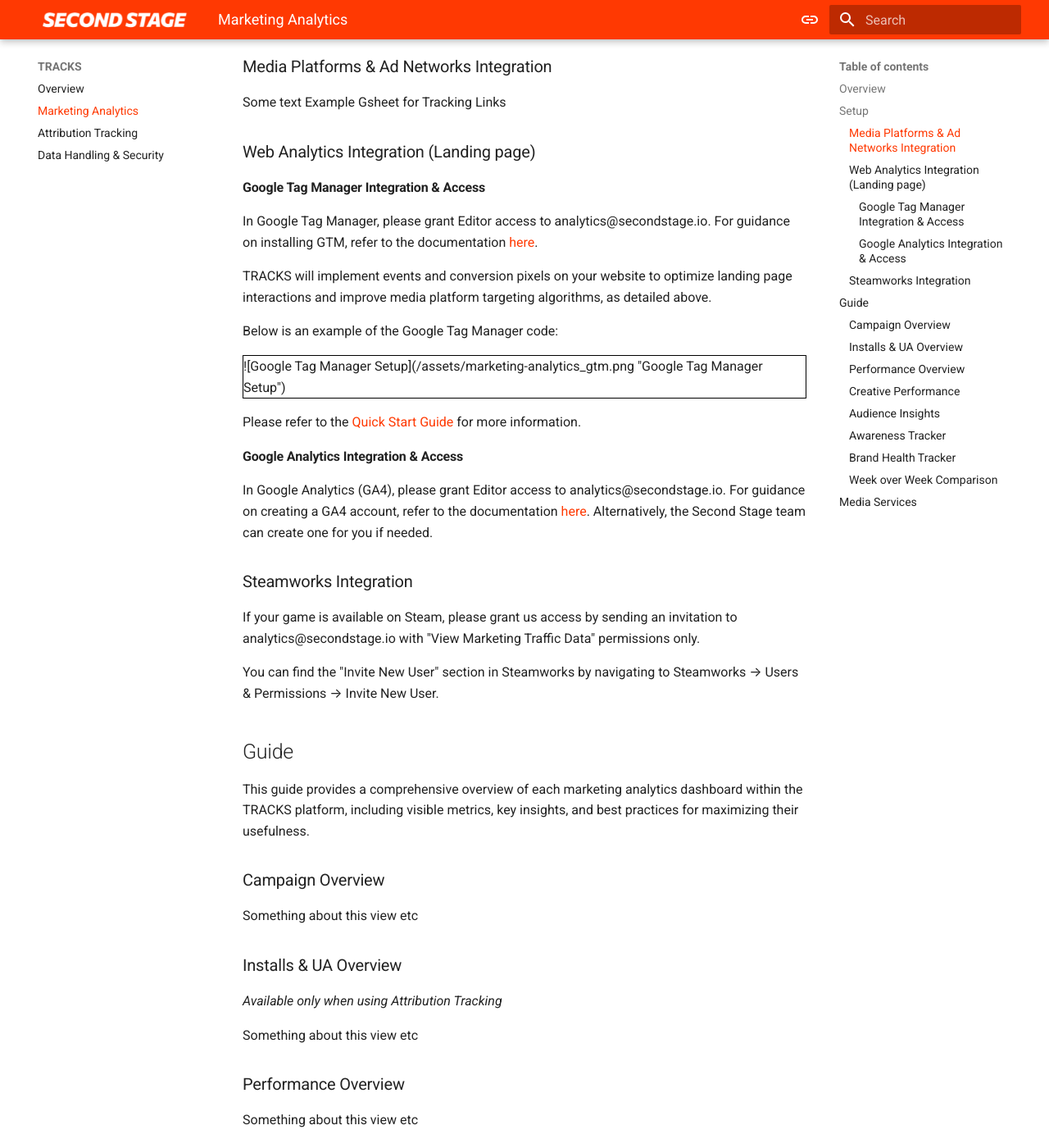
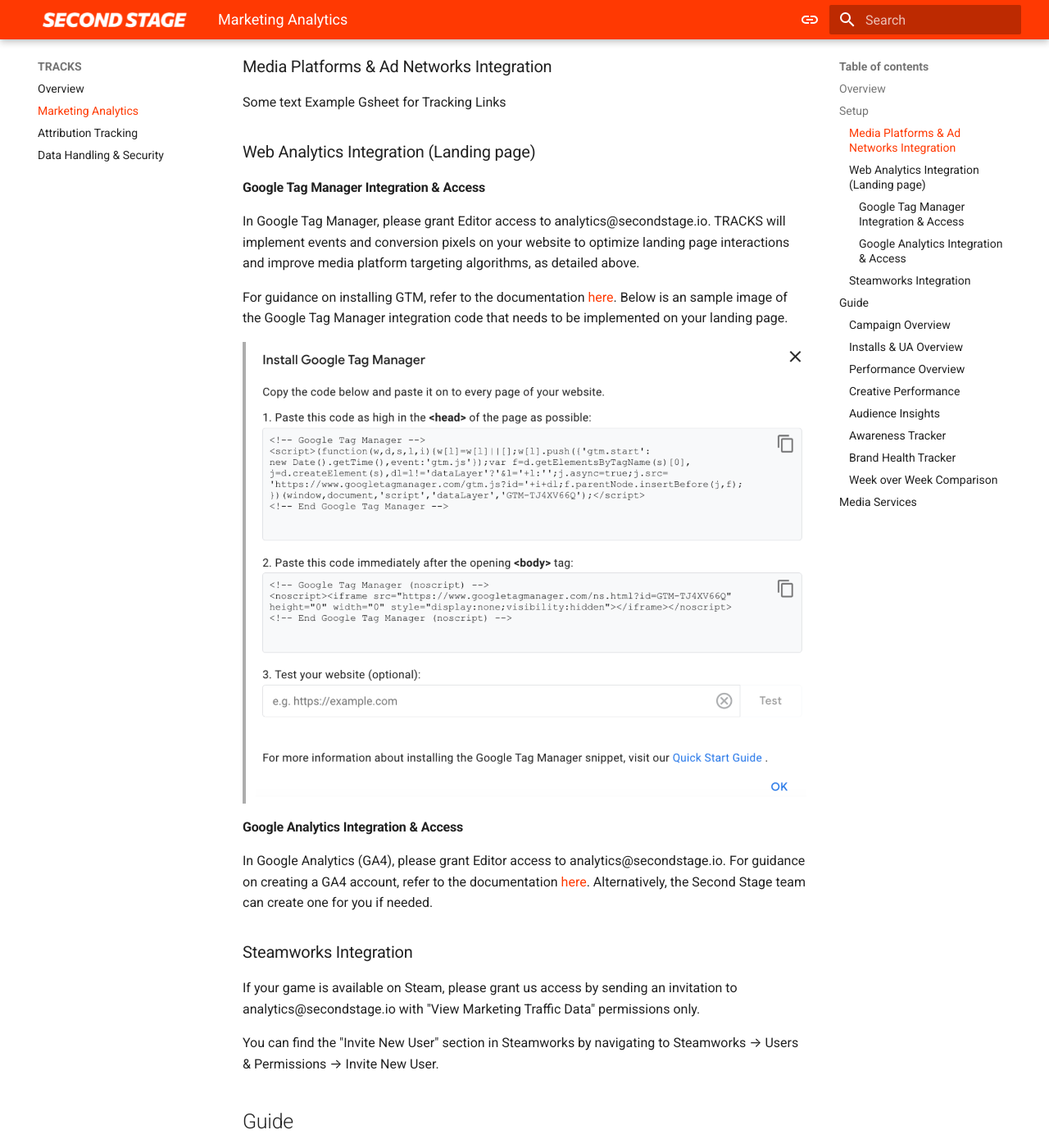
Before and after one commit to secondstage-io/tracks-documentation, an MkDocs documentation site: the page built from docs/tracks/marketing-analytics.md, in a window 1280 px wide and 1400 px high, scrolled down 782 px. Shown: the whole window at 82% size. Built offline with MkDocs 1.6.1 and Material for MkDocs 9.7.7, drawn with Linux system fonts in a browser that asks for light colours; some of the changed text lies outside the part shown.

Commit message:
Update marketing-analytics.md
image stuff

```diff
--- a/docs/tracks/marketing-analytics.md
+++ b/docs/tracks/marketing-analytics.md
@@ -23,15 +23,12 @@
 
 #### Google Tag Manager Integration & Access
 
-In Google Tag Manager, please grant Editor access to analytics@secondstage.io. For guidance on installing GTM, refer to the documentation [here](https://support.google.com/tagmanager/answer/14842164).
+In Google Tag Manager, please grant Editor access to analytics@secondstage.io. TRACKS will implement events and conversion pixels on your website to optimize landing page interactions and improve media platform targeting algorithms, as detailed above.
 
-TRACKS will implement events and conversion pixels on your website to optimize landing page interactions and improve media platform targeting algorithms, as detailed above.
+For guidance on installing GTM, refer to the documentation [here](https://support.google.com/tagmanager/answer/14842164).
+Below is an sample image of the Google Tag Manager integration code that needs to be implemented on your landing page.
 
-Below is an example of the Google Tag Manager code:
-
-<div style="border: 1px solid black;">![Google Tag Manager Setup](/assets/marketing-analytics_gtm.png "Google Tag Manager Setup")</div>
-
-Please refer to the [Quick Start Guide](https://support.google.com/tagmanager/answer/14842164) for more information.
+> ![Google Tag Manager Setup](/assets/marketing-analytics_gtm.png "Google Tag Manager Setup")
 
 #### Google Analytics Integration & Access
 
@@ -67,7 +64,7 @@
 
 In TRACKS, the Creative Performance feature shows detailed performance of individual creatives and helps to optimize towards best performing creatives and avoid ad fatigue.
 
-- Key Dimensions
+Key Dimensions:
 - Display and Video Performance
 - Creative Performance by GEO, Audience
 - A/B Comparison
@@ -78,7 +75,7 @@
 
 TRACKS is able to provide granular insights into audiences based on day-to-day campaign performance, providing detailed socio-demographic information on the userbase of your game.
 
-- Key Dimensions
+Key Dimensions:
 - Users per country / city / gender / age
 - Campaign KPI per age and gender
 - User interest and engagement
@@ -89,7 +86,7 @@
 
 To deliver granular reporting on top-of-funnel activations, the TRACKS Awareness Tracker delivers detailed breakdowns on metrics such as Impressions, Views, Engagement Rates or Viewability.
 
-- Key Dimensions
+Key Dimensions:
 - Ad Viewability
 - Ad Engagement
 - Reach & Penetration Rates
@@ -100,7 +97,7 @@
 
 The TRACKS Brand Health Tracker allows to highlight top-of-funnel awareness from social, media and UGC and enables to make data-driven key decisions on strategic direction and timings.
 
-- Key Dimensions
+Key Dimensions:
 - Presence Score vs Competition
 - Share of Voice (SoV)
 - Social Buzz
```
